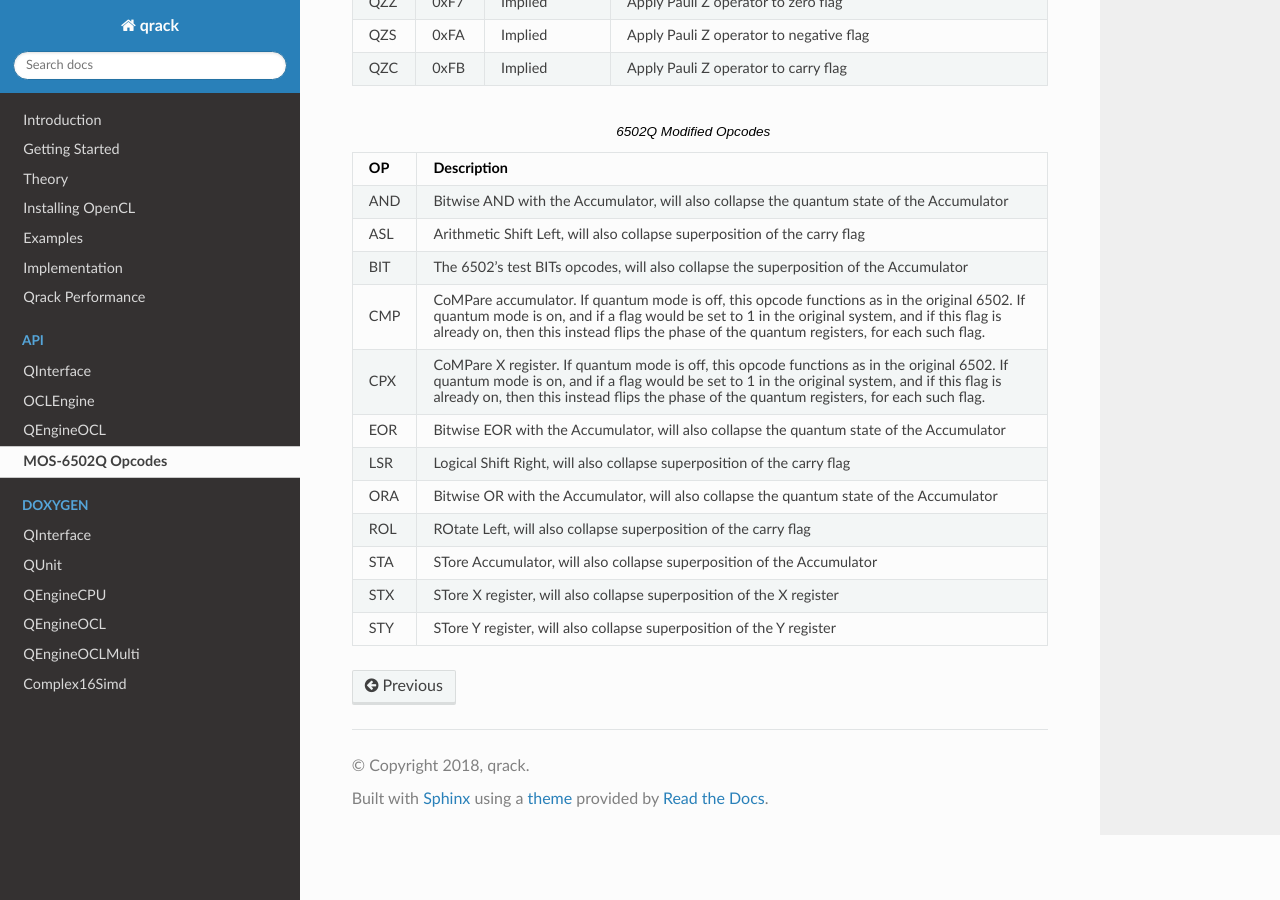
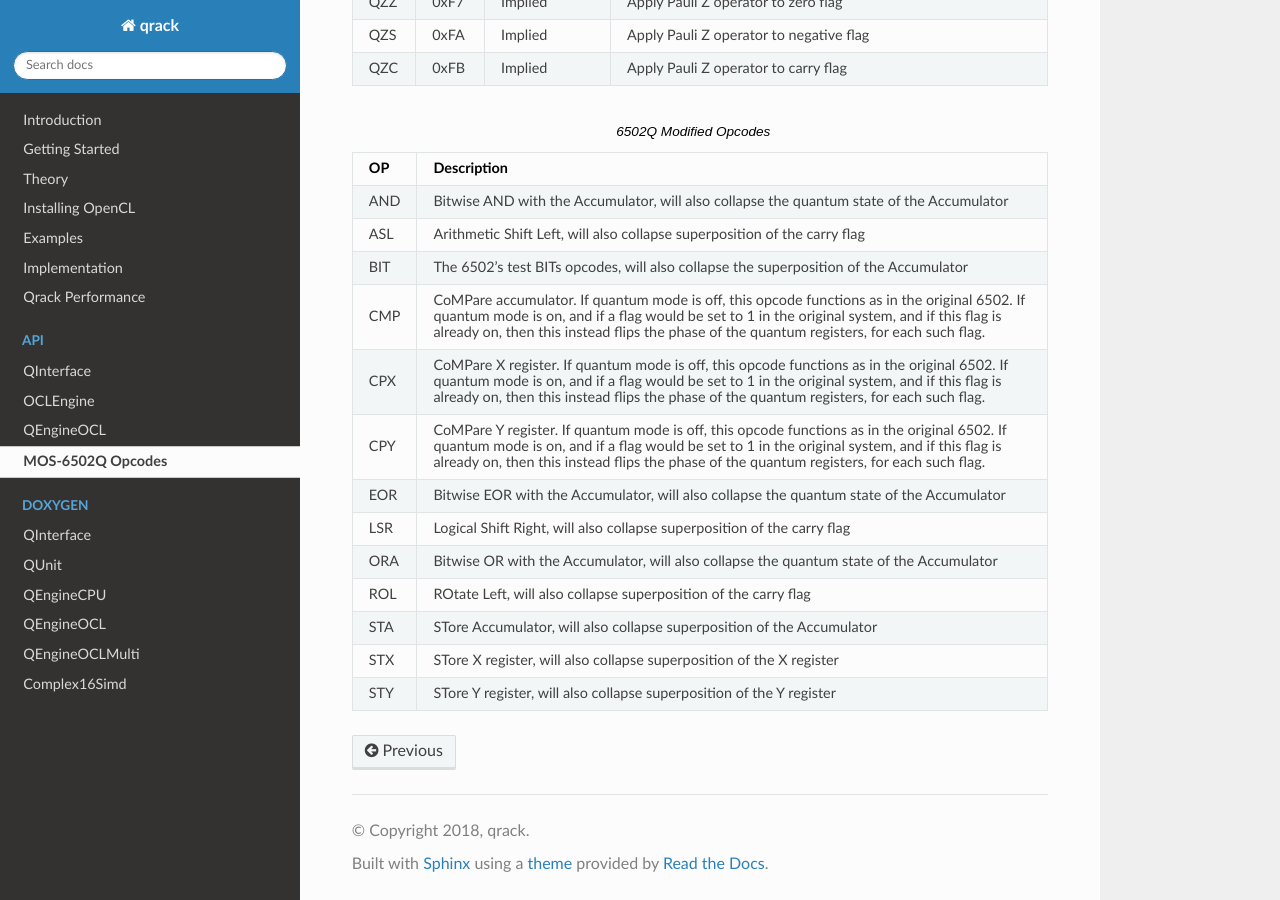
Before and after one commit to vm6502q/qrack.github.io, a Sphinx documentation site: the page built from docs/api/6502.rst, in a window 1280 px wide and 900 px high, scrolled down 2742 px. Built offline with Sphinx 7.4.7 and the Read the Docs theme 2.0.0, drawn with Linux system fonts in a browser that asks for light colours; pages that are not in the unit, such as notebooks, are missing from menus.

Commit message:
Updating vm6502q opcodes

```diff
--- a/docs/api/6502.rst
+++ b/docs/api/6502.rst
@@ -280,6 +280,9 @@ Bellow is a list of new and modified opcodes with their binary and function. If
     * - CPX
       - CoMPare X register. If quantum mode is off, this opcode functions as in the original 6502. If quantum mode is on, and if a flag would be set to 1 in the original system, and if this flag is already on, then this instead flips the phase of the quantum registers, for each such flag.
 
+    * - CPY
+      - CoMPare Y register. If quantum mode is off, this opcode functions as in the original 6502. If quantum mode is on, and if a flag would be set to 1 in the original system, and if this flag is already on, then this instead flips the phase of the quantum registers, for each such flag.
+
     * - EOR
       - Bitwise EOR with the Accumulator, will also collapse the quantum state of the Accumulator
 
```
